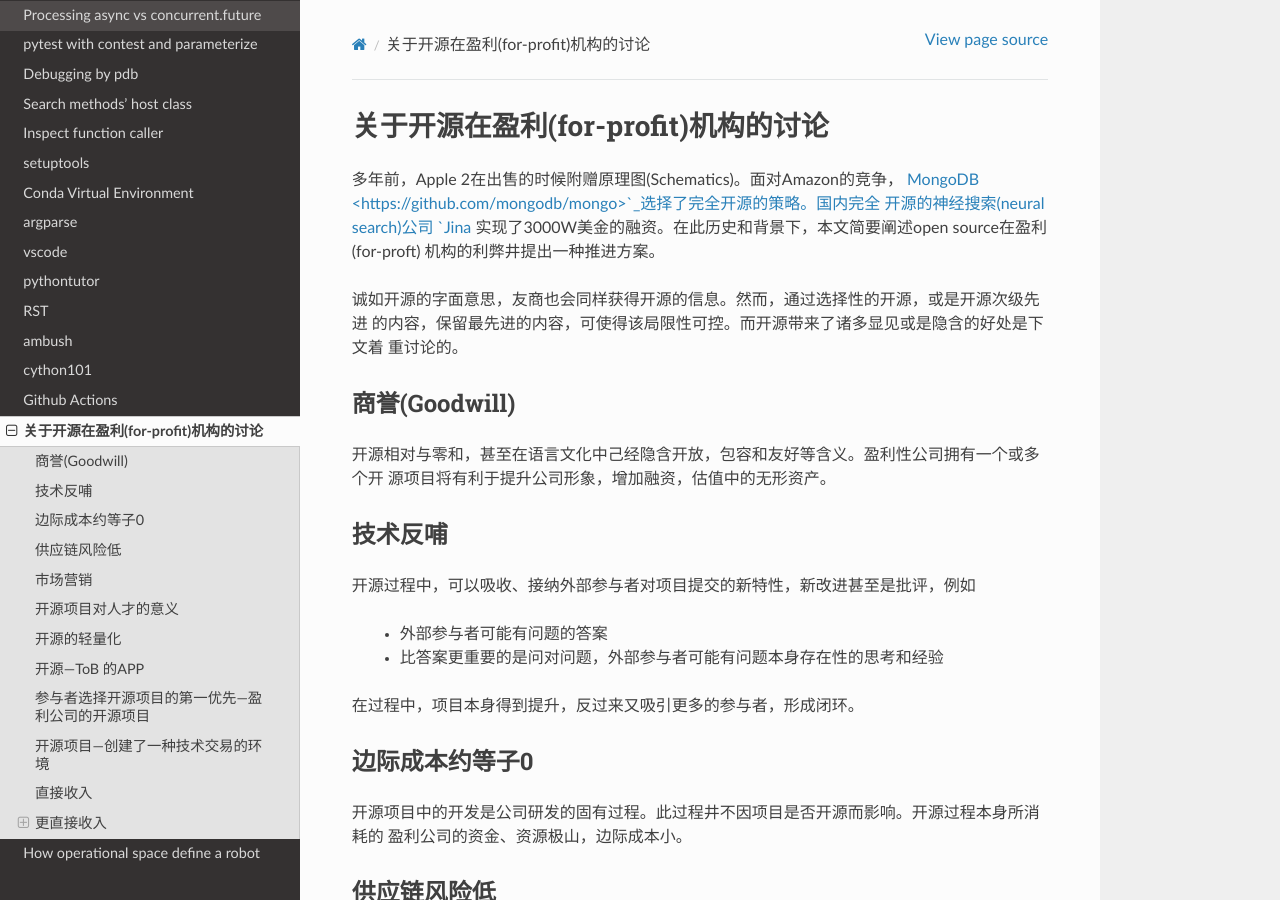
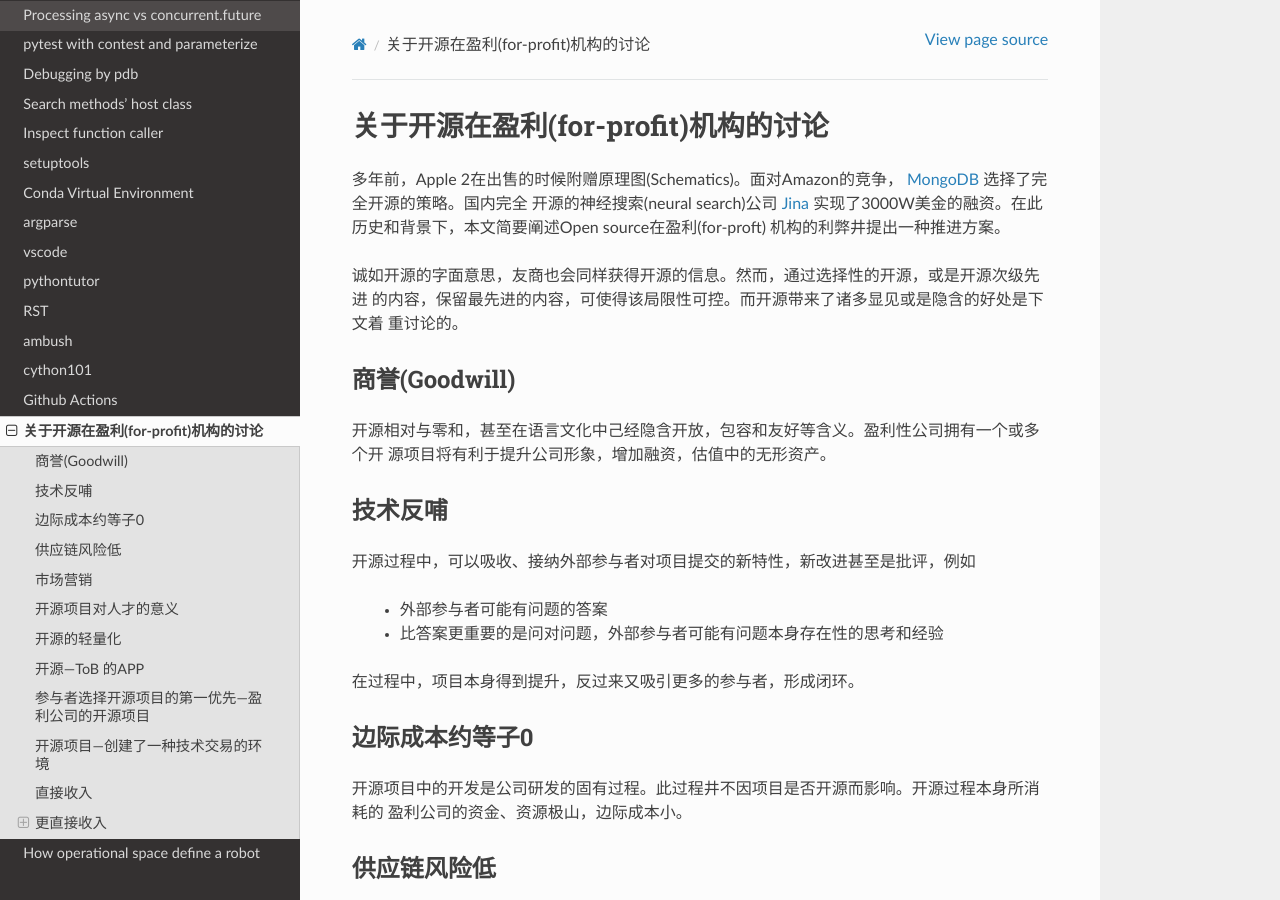
Before and after one commit to ke-zhang-rd/krystal, a Sphinx documentation site: the page built from docs/source/opensource.rst, in a window 1280 px wide and 900 px high. Built offline with Sphinx 7.4.7 and the Read the Docs theme 2.0.0, drawn with Linux system fonts in a browser that asks for light colours; some of the changed text lies outside the part shown.

Commit message:
Update opensource.rst

```diff
--- a/docs/source/opensource.rst
+++ b/docs/source/opensource.rst
@@ -3,9 +3,9 @@
 =====================================================
 
 多年前，Apple 2在出售的时候附赠原理图(Schematics)。面对Amazon的竞争，
-`MongoDB <https://github.com/mongodb/mongo>`_选择了完全开源的策略。国内完全
+`MongoDB <https://github.com/mongodb/mongo>`_ 选择了完全开源的策略。国内完全
 开源的神经搜索(neural search)公司 `Jina <https://github.com/jina-ai/jina>`_
-实现了3000W美金的融资。在此历史和背景下，本文简要阐述open source在盈利(for-proft)
+实现了3000W美金的融资。在此历史和背景下，本文简要阐述Open source在盈利(for-proft)
 机构的利弊井提出一种推进方案。
 
 诚如开源的字面意思，友商也会同样获得开源的信息。然而，通过选择性的开源，或是开源次级先进
@@ -93,7 +93,8 @@
 更直接收入
 ~~~~~~~~~~
 通过开源直接谋求捐赠。许多基金会或是社区，因各种因素的考量，愿意以捐赠的形式资助开源项目，类似组
-织有Numfocus, Chan Zuckerberg Initiative等。项目同时可以直援接受公众捐赠。
+织有 `Numfocus <https://numfocus.org/>`_, `Chan Zuckerberg Initiative
+<https://chanzuckerberg.com/>`_ 等。项目同时可以直援接受公众捐赠。
 
 
 写在最后
```
